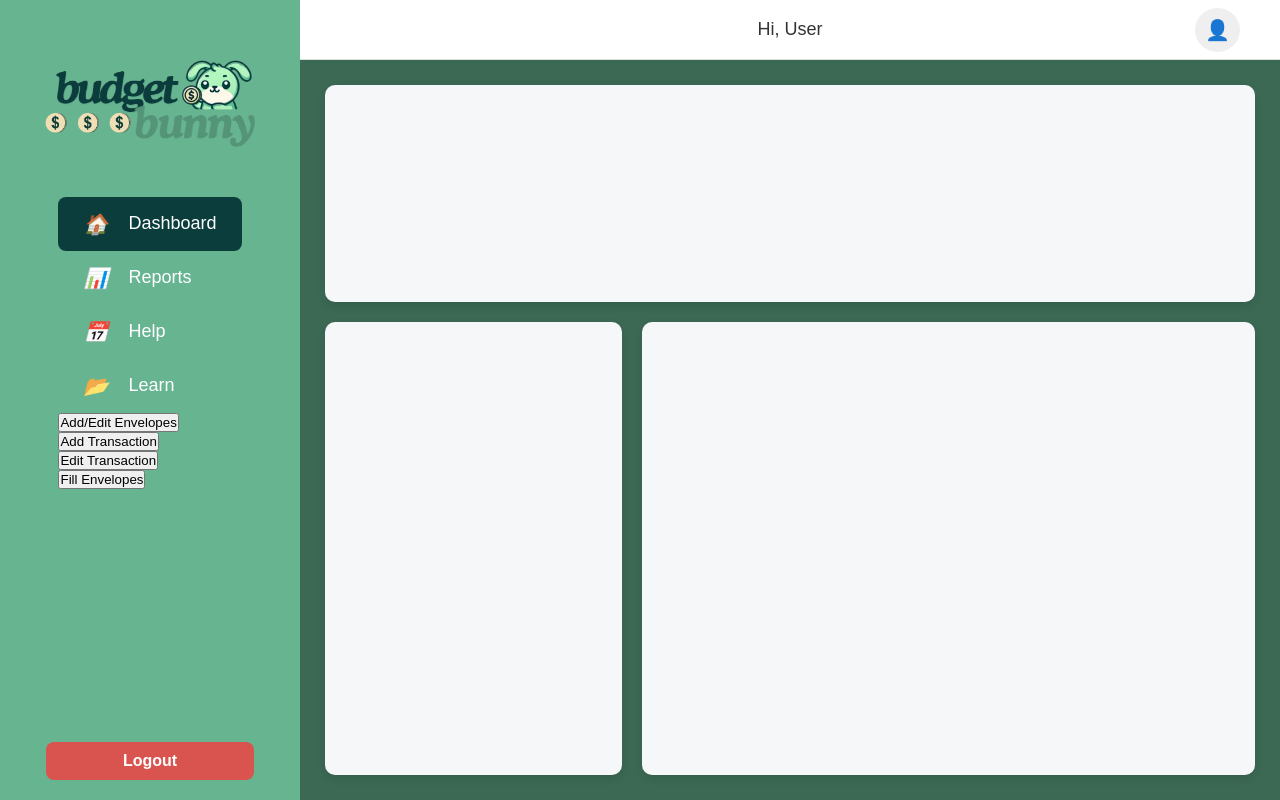
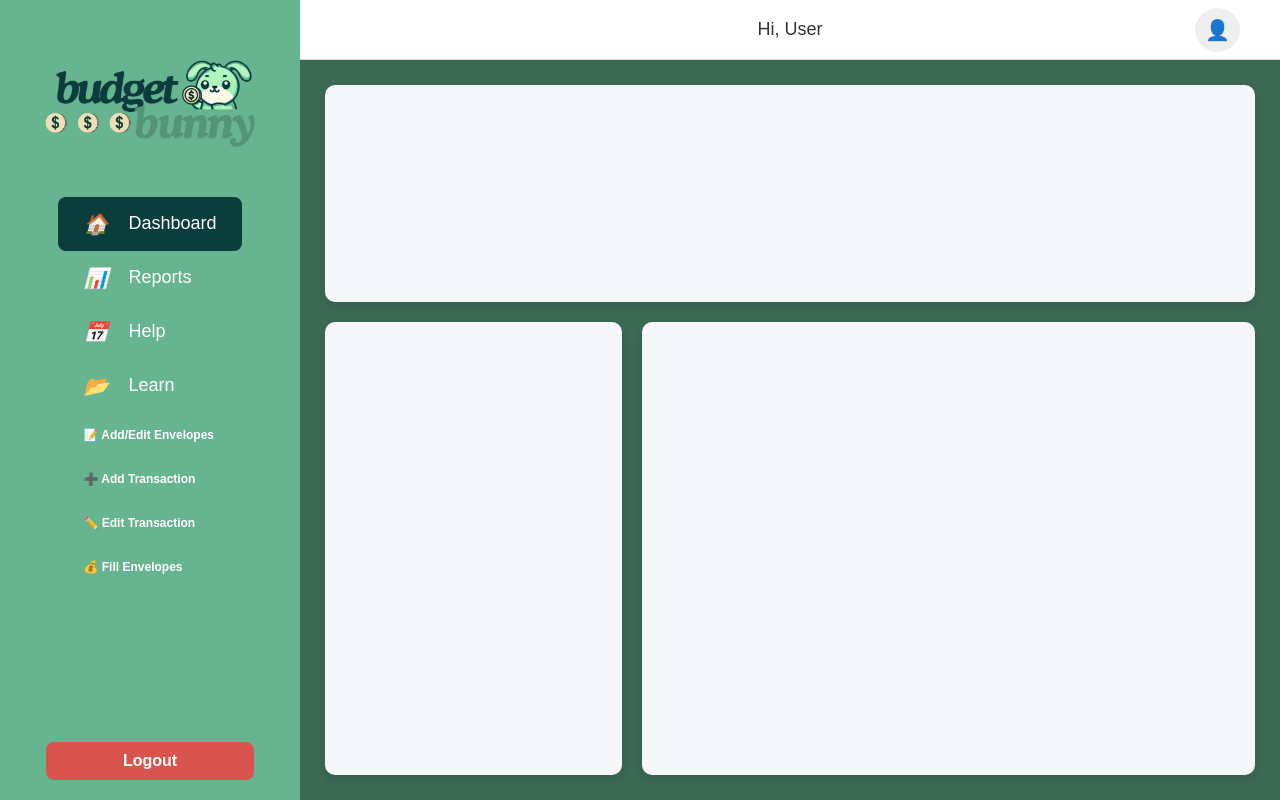
Before and after one commit to NicholasZoll/BudgetBunny, a Spring Boot app: page / in a window 1280 px wide. Run offline with Spring Boot 4, Linux system fonts and the light colour scheme.

Commit message:
made openModal button designs not look like they are from 1998

```diff
--- a/src/main/resources/static/index.html
+++ b/src/main/resources/static/index.html
@@ -41,16 +41,16 @@
                     <a href="#">Learn</a>
                 </li>
                 <li>
-                    <button class="openModal" data-url="addedit.html">Add/Edit Envelopes</button> <!-- Button to open modal -->
+                    <button class="openModal" data-url="addedit.html">📝 Add/Edit Envelopes</button> <!-- Button to open modal -->
                 </li>
                 <li>
-                    <button class="openModal" data-url="addtransaction.html">Add Transaction</button> <!-- Button to open modal -->
+                    <button class="openModal" data-url="addtransaction.html">➕ Add Transaction</button> <!-- Button to open modal -->
                 </li>
                 <li>
-                    <button class="openModal" data-url="edittransaction.html">Edit Transaction</button> <!-- Button to open modal -->
+                    <button class="openModal" data-url="edittransaction.html">✏️ Edit Transaction</button> <!-- Button to open modal -->
                 </li>
                 <li>
-                    <button class="openModal" data-url="fillenvelope.html">Fill Envelopes</button> <!-- Button to open modal -->
+                    <button class="openModal" data-url="fillenvelope.html">💰 Fill Envelopes</button> <!-- Button to open modal -->
                 </li>
             </ul>
         </nav>
--- a/src/main/resources/static/styles.css
+++ b/src/main/resources/static/styles.css
@@ -323,3 +323,30 @@
     height: 100%;
     border: none;
 }
+
+
+.openModal {
+    background: none;
+    border: none;
+    color: #fff;
+    font-weight: 600;
+    font-size: 12px;
+    cursor: pointer;
+    transition: color 0.3s ease-in-out;
+    padding: 15px 25px;
+    width: 100%;
+    text-align: left;
+    display: flex;
+    align-items: center;
+    gap: 20px;
+    border-radius: 8px;
+}
+
+.openModal:hover {
+    color: #ddd; /* Adjust hover color to match the links */
+    background-color: #2b2f36; /* Add hover background */
+}
+
+.openModal i {
+    font-size: 20px;
+}
```
